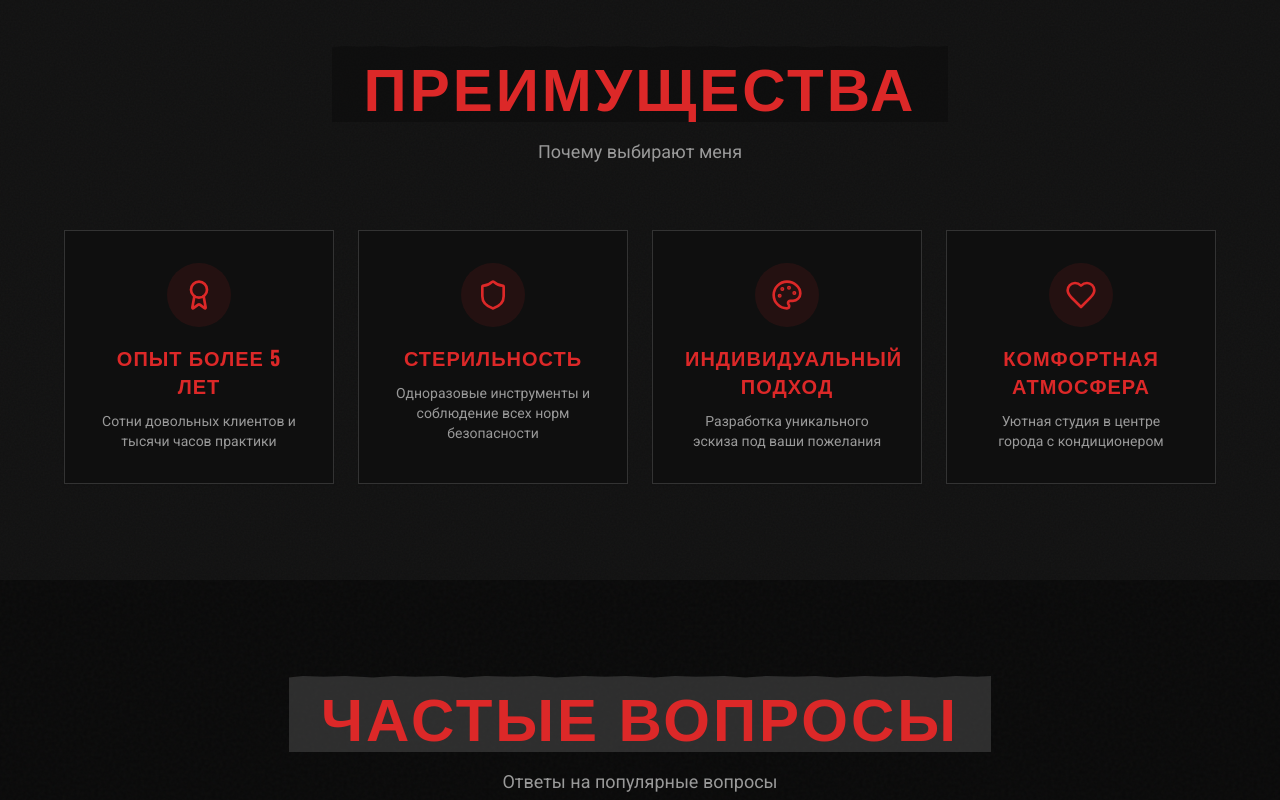
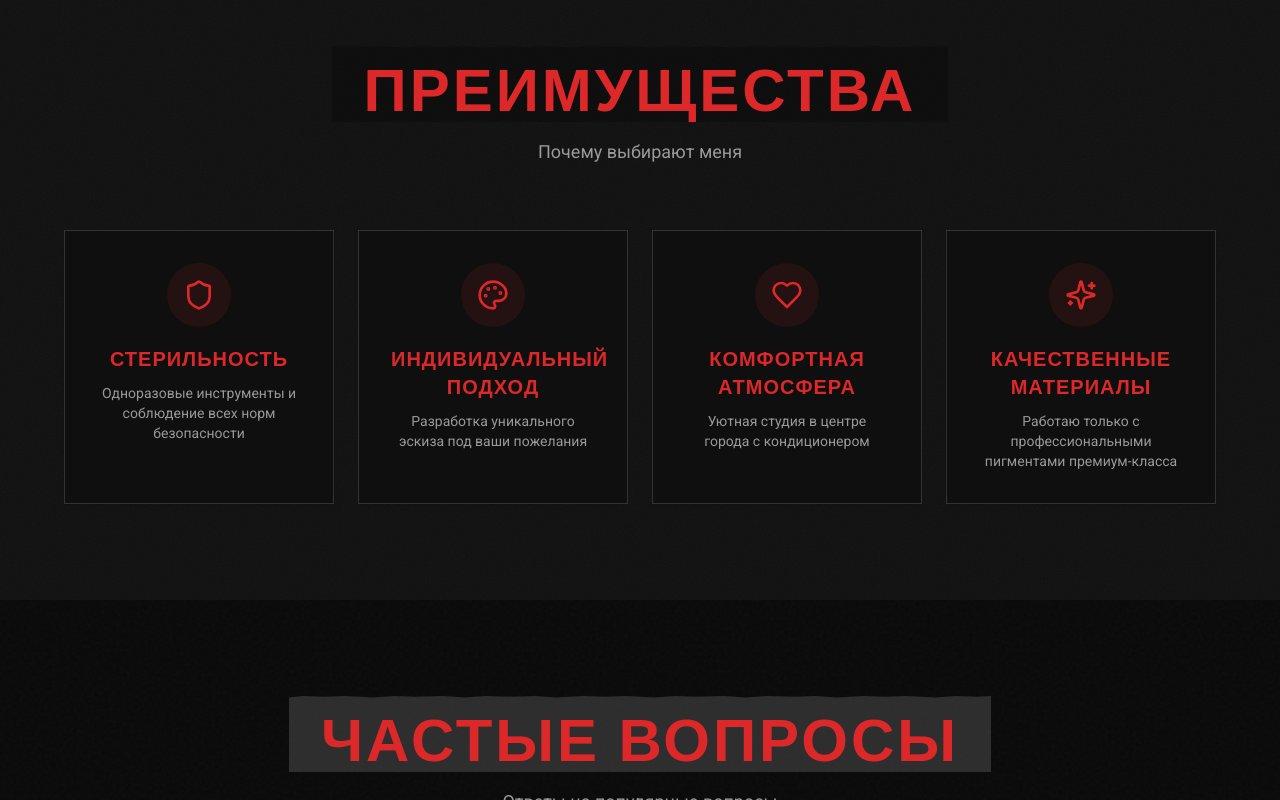
Before and after one commit to pr-poehali-dev/tattoo-artist-website-1, a React (Vite) app: page / in a window 1280 px wide. Shown: the part 4926-5726 px from the top of the page. Built offline with nearby package versions, Linux system fonts and the light colour scheme.

Commit message:
refactor: Удалить опыт свыше 5 лет

```diff
--- a/src/pages/Index.tsx
+++ b/src/pages/Index.tsx
@@ -116,11 +116,6 @@ export default function Index() {
 
   const advantages = [
     {
-      icon: 'Award',
-      title: 'Опыт более 5 лет',
-      description: 'Сотни довольных клиентов и тысячи часов практики'
-    },
-    {
       icon: 'Shield',
       title: 'Стерильность',
       description: 'Одноразовые инструменты и соблюдение всех норм безопасности'
@@ -134,6 +129,11 @@ export default function Index() {
       icon: 'Heart',
       title: 'Комфортная атмосфера',
       description: 'Уютная студия в центре города с кондиционером'
+    },
+    {
+      icon: 'Sparkles',
+      title: 'Качественные материалы',
+      description: 'Работаю только с профессиональными пигментами премиум-класса'
     }
   ];
 
```
